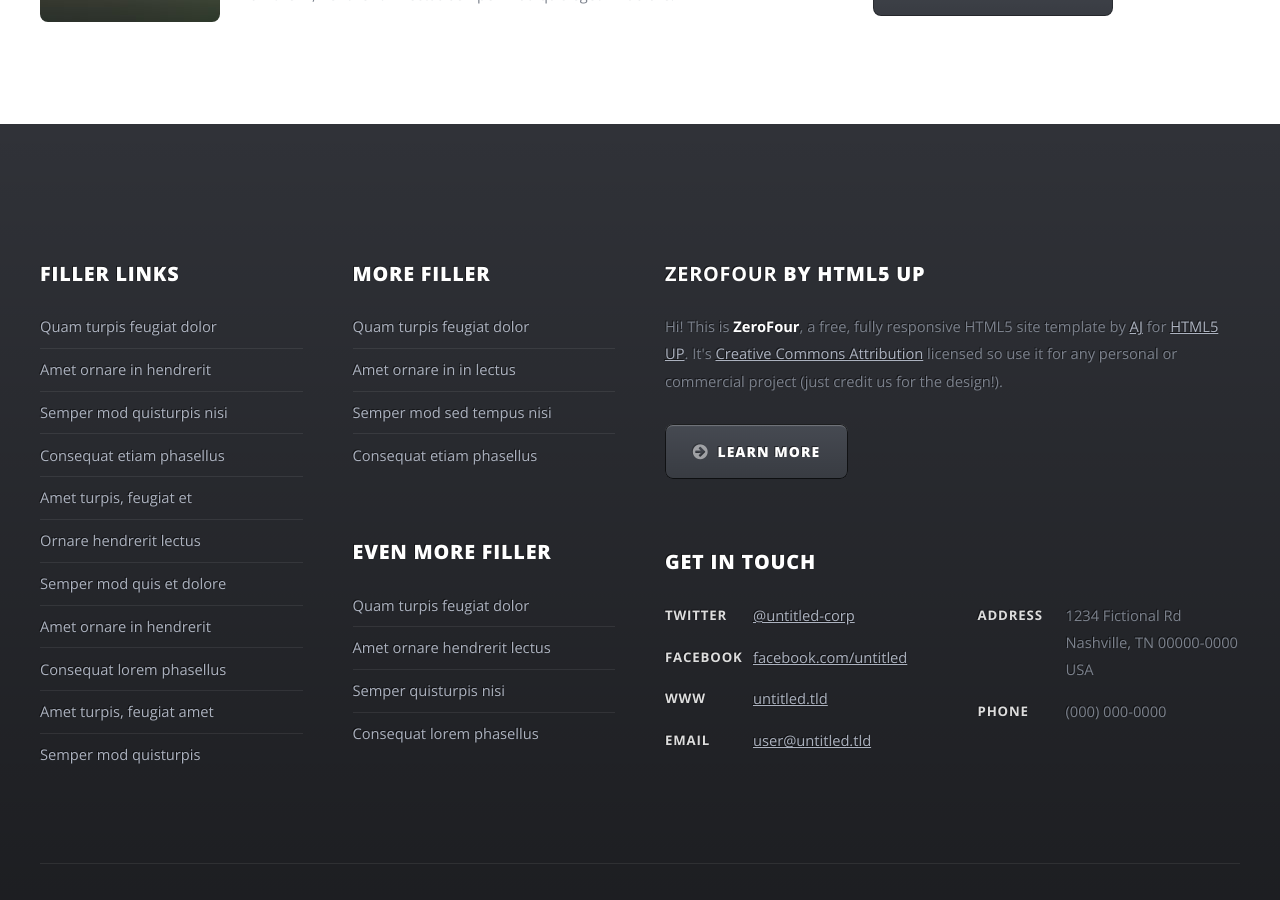
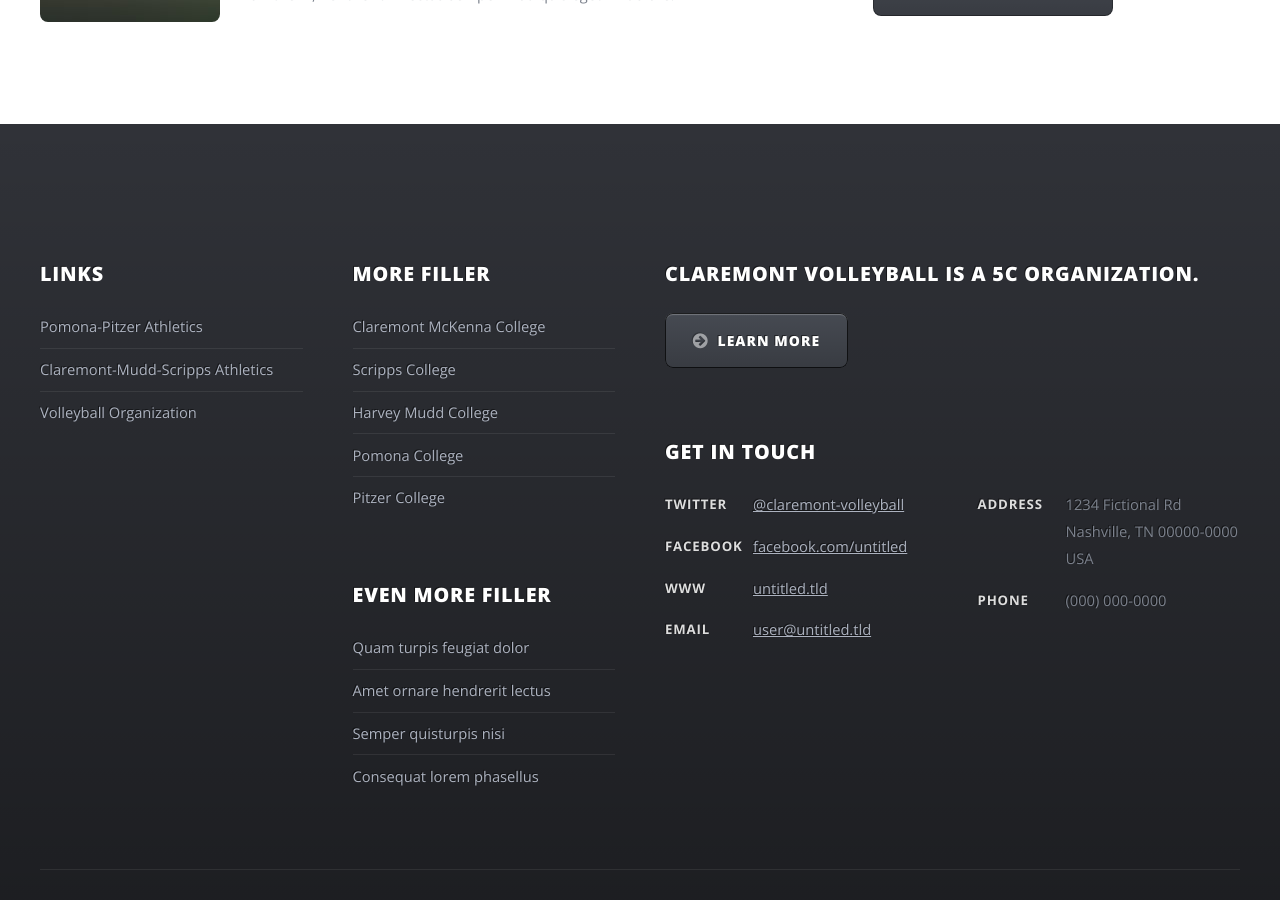
Before and after one commit to claremont-volleyball/claremontvolleyball.com, a Jekyll site: the page built from index.html, in a window 1280 px wide and 900 px high, scrolled down 2961 px. Built offline with Jekyll 4.4.1, drawn with Linux system fonts in a browser that asks for light colours.

Commit message:
working on header and footers

```diff
--- a/_includes/footer.html
+++ b/_includes/footer.html
@@ -4,19 +4,11 @@
 
       <!-- Links -->
         <section>
-          <h2>Filler Links</h2>
+          <h2>Links</h2>
           <ul class="divided">
-            <li><a href="#">Quam turpis feugiat dolor</a></li>
-            <li><a href="#">Amet ornare in hendrerit </a></li>
-            <li><a href="#">Semper mod quisturpis nisi</a></li>
-            <li><a href="#">Consequat etiam phasellus</a></li>
-            <li><a href="#">Amet turpis, feugiat et</a></li>
-            <li><a href="#">Ornare hendrerit lectus</a></li>
-            <li><a href="#">Semper mod quis et dolore</a></li>
-            <li><a href="#">Amet ornare in hendrerit</a></li>
-            <li><a href="#">Consequat lorem phasellus</a></li>
-            <li><a href="#">Amet turpis, feugiat amet</a></li>
-            <li><a href="#">Semper mod quisturpis</a></li>
+            <li><a href="#">Pomona-Pitzer Athletics</a></li>
+            <li><a href="#">Claremont-Mudd-Scripps Athletics</a></li>
+            <li><a href="#">Volleyball Organization</a></li>
           </ul>
         </section>
 
@@ -27,10 +19,11 @@
         <section>
           <h2>More Filler</h2>
           <ul class="divided">
-            <li><a href="#">Quam turpis feugiat dolor</a></li>
-            <li><a href="#">Amet ornare in in lectus</a></li>
-            <li><a href="#">Semper mod sed tempus nisi</a></li>
-            <li><a href="#">Consequat etiam phasellus</a></li>
+            <li><a href="#">Claremont McKenna College</a></li>
+            <li><a href="#">Scripps College</a></li>
+            <li><a href="#">Harvey Mudd College</a></li>
+            <li><a href="#">Pomona College</a></li>
+            <li><a href="#">Pitzer College</a></li>
           </ul>
         </section>
 
@@ -50,12 +43,8 @@
 
       <!-- About -->
         <section>
-          <h2><strong>ZeroFour</strong> by HTML5 UP</h2>
-          <p>Hi! This is <strong>ZeroFour</strong>, a free, fully responsive HTML5 site
-          template by <a href="http://n33.co/">AJ</a> for <a href="http://html5up.net/">HTML5 UP</a>.
-          It's <a href="http://html5up.net/license/">Creative Commons Attribution</a>
-          licensed so use it for any personal or commercial project (just credit us
-          for the design!).</p>
+          <h2>Claremont Volleyball is a 5C Organization.</h2>
+          <p></p>
           <a href="#" class="button alt icon fa-arrow-circle-right">Learn More</a>
         </section>
 
@@ -67,7 +56,7 @@
               <div class="6u 12u(mobile)">
                 <dl class="contact">
                   <dt>Twitter</dt>
-                  <dd><a href="#">@untitled-corp</a></dd>
+                  <dd><a href="#">@claremont-volleyball</a></dd>
                   <dt>Facebook</dt>
                   <dd><a href="#">facebook.com/untitled</a></dd>
                   <dt>WWW</dt>
--- a/_includes/header.html
+++ b/_includes/header.html
@@ -39,13 +39,13 @@
             {% if page.url == node.url %}
                 class="current_page_item"
                {% endif %}
-          {% endfor %}><a href="left-sidebar.html">Calendar</a></li>
+          {% endfor %}><a href="/calendar/">Calendar</a></li>
           <li
           {% for node in site.pages %}
             {% if page.url == node.url %}
                 class="current_page_item"
                {% endif %}
-          {% endfor %}><a href="right-sidebar.html">Announcement</a></li>
+          {% endfor %}><a href="/announcement">Announcement</a></li>
         </ul>
       </nav>
 
```
